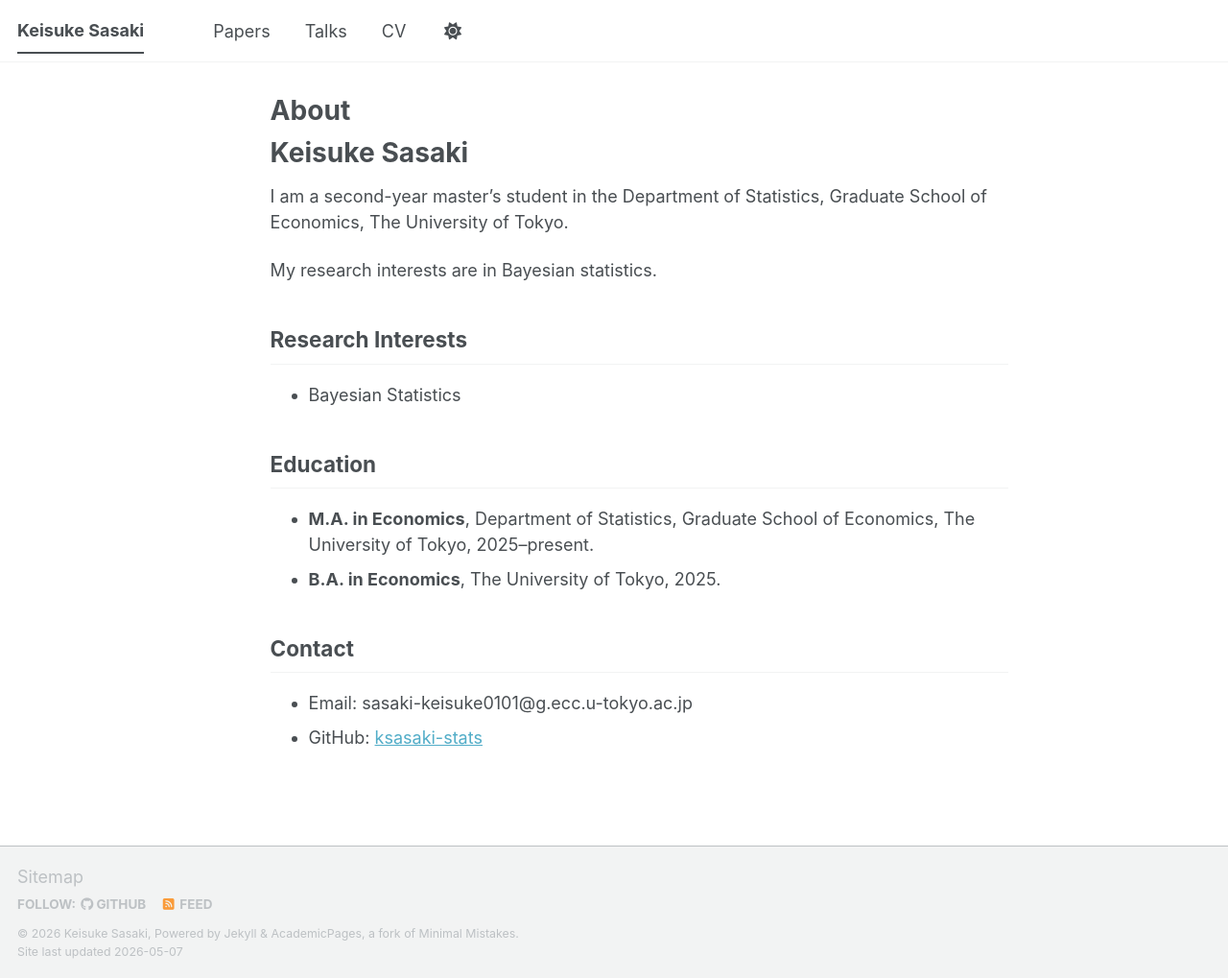
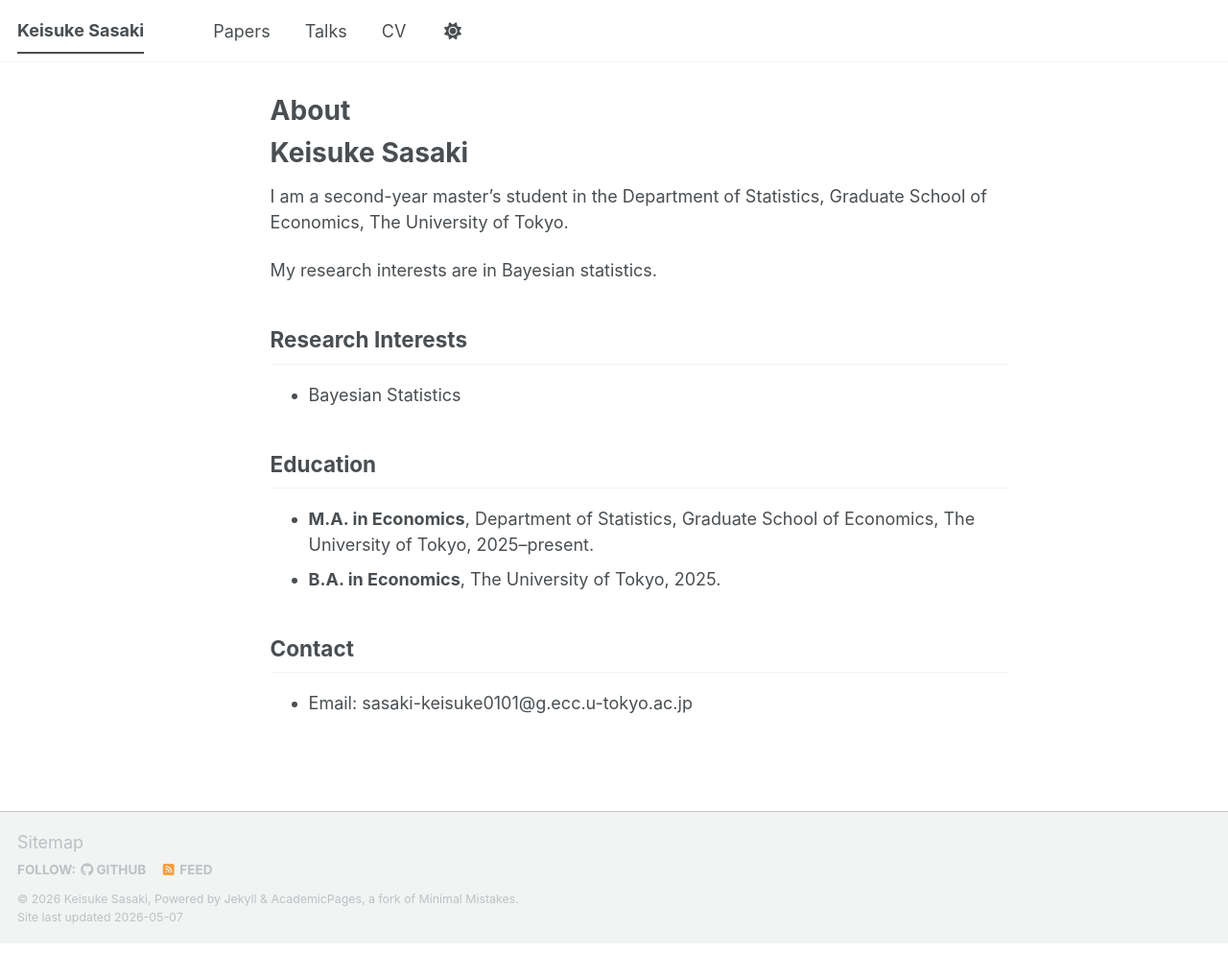
Before and after one commit to ksasaki-stats/ksasaki-stats.github.io, a Jekyll site: the page built from _pages/about.md, in a window 1280 px wide and 1019 px high. Shown: the whole window at 96% size. Built offline with Jekyll 4.4.1, drawn with Linux system fonts in a browser that asks for light colours; a script bundle is joined from its source files by our own code; library files that are not in the unit come from our copies.

Commit message:
Remove GitHub link from about page

```diff
--- a/_pages/about.md
+++ b/_pages/about.md
@@ -25,4 +25,3 @@ My research interests are in Bayesian statistics.
 ## Contact
 
 - Email: sasaki-keisuke0101@g.ecc.u-tokyo.ac.jp
-- GitHub: [ksasaki-stats](https://github.com/ksasaki-stats)
```
